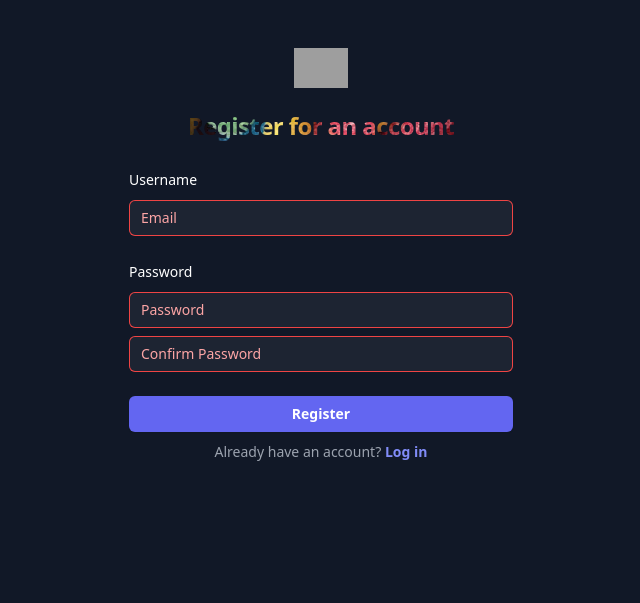
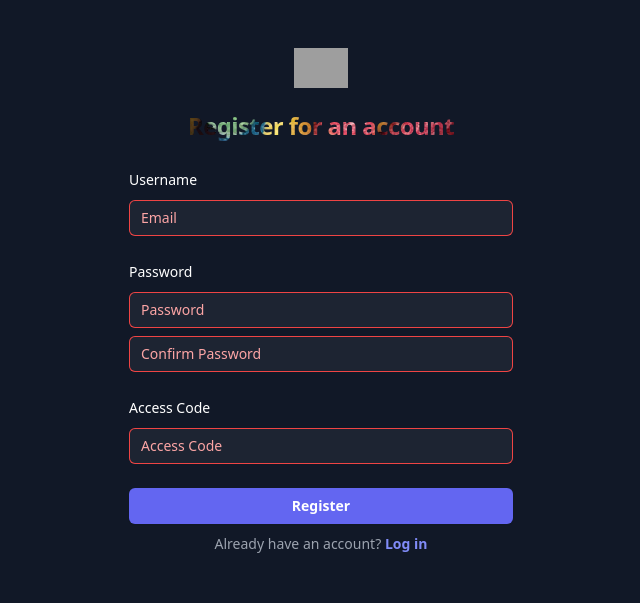
Before and after one commit to Thambolo/telegram-code-forwarder, a Flask app: page /register in a window 1280 px wide. Shown: the top 603 px of the page, without its empty margins (319-959 px from the left). Run offline with Flask 3, Linux system fonts and the light colour scheme; style sheets or scripts are compiled from the project's sources; parts of the project's set-up code (start-up, migrations or seed data) failed here and were passed over; some libraries are stand-ins or nearby versions; grey boxes are pictures that could not be loaded.

Commit message:
Added Access Code During Registration

````diff
--- a/app.py
+++ b/app.py
@@ -147,6 +147,23 @@ class User(db.Model, UserMixin):
                          unique=False, default=False)
 
 
+class Secret(db.Model):
+    """
+    Secret model for database initialisation.
+
+    Schema update steps:
+    0. Delete current instance/database.db
+    1. Open python shell in terminal `py`
+    2. run `from app import app, db`
+    3. run ```with app.app_context():
+    db.create_all()```
+    """
+    id = db.Column(db.Integer,
+                   primary_key=True)
+    name = db.Column(db.String(20), nullable=False, unique=False)
+    value = db.Column(db.String(80), nullable=False, unique=False)
+
+
 class RegisterForm(FlaskForm):
     """
     App Registration Form
@@ -159,6 +176,9 @@ class RegisterForm(FlaskForm):
 
     password2 = PasswordField(validators=[InputRequired()], render_kw={
                               "placeholder": "Confirm Password"})
+
+    access_code = PasswordField(validators=[InputRequired(), Length(
+        max=80)], render_kw={"placeholder": "Access Code"})
 
     recaptcha = RecaptchaField()
 
@@ -173,6 +193,20 @@ class RegisterForm(FlaskForm):
         if existing_username:
             self.username.errors += (ValidationError(
                 "That email has already been registered"),)
+
+    def validate_access_code(self, access_code):
+        """
+        Ensures access code matches
+        """
+        db_access_code = Secret.query.filter_by(
+            name="registration_access_code").first()
+
+        if db_access_code is None:
+            self.access_code.errors += (ValidationError(
+                "No access code found, request assistance from site administrator"),)
+        elif db_access_code.value != access_code.data:
+            self.access_code.errors += (ValidationError(
+                "Invalid access code"),)
 
 
 class EmailVerificationForm(FlaskForm):
--- a/templates/app-register.html
+++ b/templates/app-register.html
@@ -62,6 +62,21 @@
               </div>
             </div>
 
+            <div>
+              <div class="flex items-center justify-between">
+                <label for="access_code" class="block text-sm font-medium leading-6 text-white">Access Code</label>
+              </div>
+              <div class="mt-2">
+                {{ form.access_code(class_="block w-full rounded-md border-0 bg-white/5 py-1.5 pr-10 text-white invalid:text-red-500 ring-1 ring-inset ring-white/10 invalid:ring-1 invalid:ring-inset invalid:ring-red-500 placeholder:invalid:text-red-300 focus:ring-2 focus:ring-inset focus:ring-indigo-500 focus:invalid:ring-2 focus:invalid:ring-inset focus:invalid:ring-red-500 sm:text-sm sm:leading-6") }}
+                {% if form.access_code.errors %}
+                  {% for error in form.access_code.errors %}
+                    <p class="mt-2 text-xs text-red-300">{{ error }}</p>
+                  {% endfor %}
+                {% endif %}
+              </div>
+            </div>
+
+
             <div style="transform:scale(0.7);transform-origin:0 0;filter: invert(0.8) hue-rotate(180deg);">
               {{ form.recaptcha }}
             </div>
````
